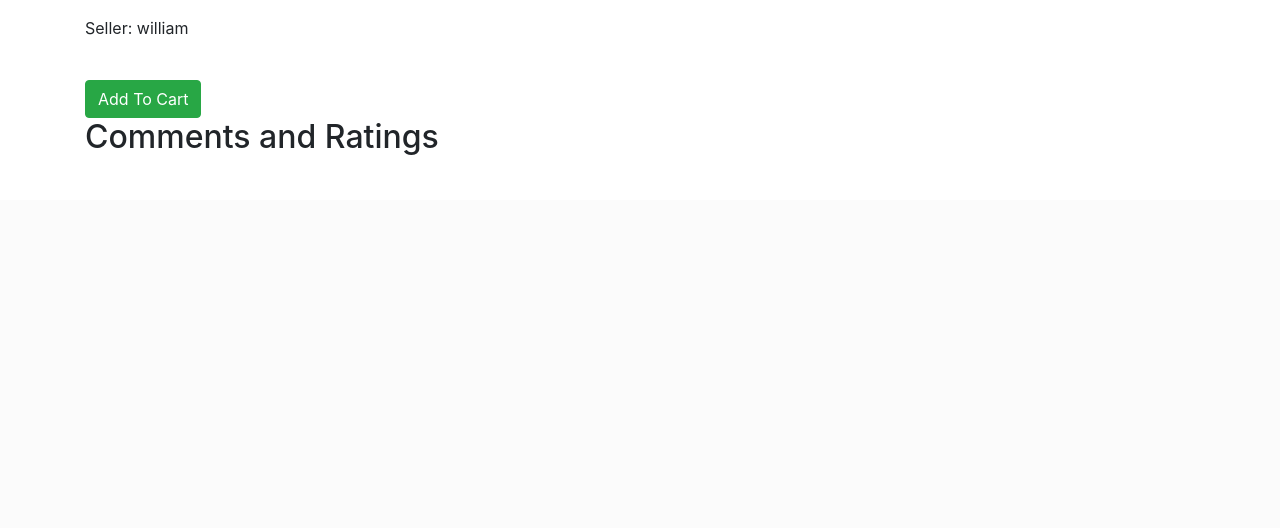
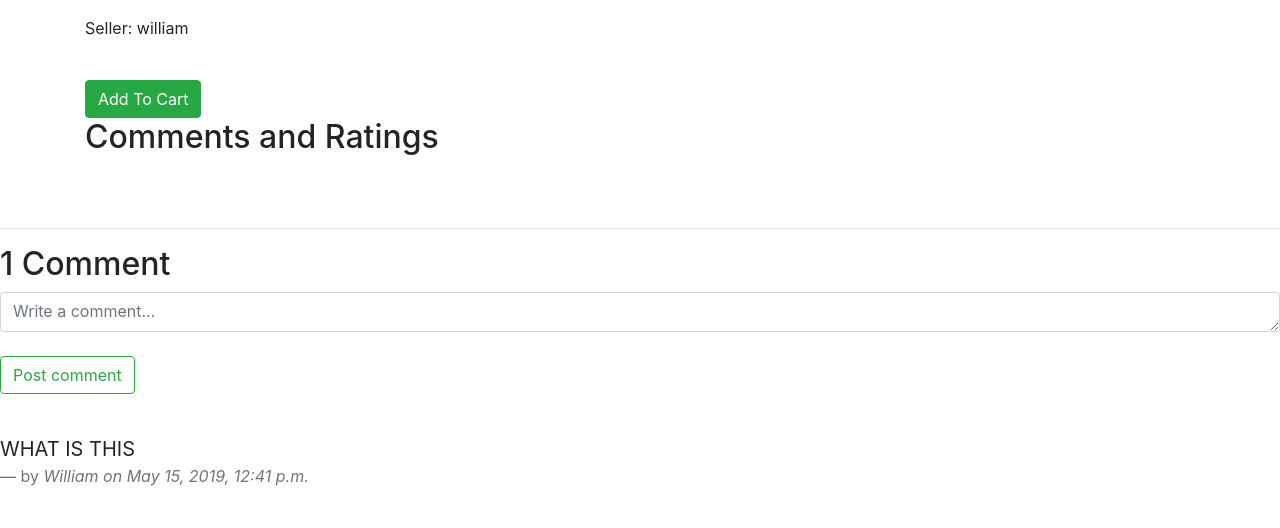
Before and after one commit to wchung42/osakitenka, a Django app: page /product/item/2/ in a window 1280 px wide. Shown: the part 600-1128 px from the top of the page. Before the commit the page ends 755 px from the top, so only its background shows below. Run offline with Django 3.2, Linux system fonts and the light colour scheme; a user stored in the database is signed in; data comes from the database, SQL or seed files in the repository; both versions use the stored data as it was after the commit; some libraries are stand-ins or nearby versions.

Commit message:
added comments - working

```diff
--- a/products/forms.py
+++ b/products/forms.py
@@ -1,6 +1,6 @@
 from django import forms
 from django.contrib.auth.models import User
-from products.models import Product, ProductsImage
+from products.models import Product, ProductsImage, Comment
 
 from home.models import Post
 
@@ -41,3 +41,15 @@ class fProductsImage(forms.ModelForm):
 				yea.save()
 
 			return yea
+
+class fComment(forms.ModelForm):
+    comment = forms.CharField(label ='', widget = forms.Textarea(attrs= {
+        'class': 'form-control',
+        'placeholder': 'Write a comment...',
+        'row':'',
+        'col':'',
+        'style': 'height : 2.5em;'
+        }))
+    class Meta:
+        model = Comment
+        fields = ('comment',)
--- a/products/models.py
+++ b/products/models.py
@@ -3,6 +3,9 @@ from django.contrib.auth.models import User
 from django.conf import settings
 from django.core.validators import MinValueValidator
 import decimal
+from datetime import datetime
+from django.urls import reverse
+
 
 CATEGORY_CHOICES = (
 	('GEN', 'General'),
@@ -23,6 +26,7 @@ class Product(models.Model):
 	num_purchased = models.IntegerField(default=0)
 	num_viewed = models.IntegerField(default=0)
 	category = models.CharField(choices = CATEGORY_CHOICES, max_length = 4, default = 'GEN')
+
 
 class ProductsImage(models.Model):
 	product = models.ForeignKey(Product, related_name='product', on_delete=models.CASCADE)
@@ -45,3 +49,19 @@ class Order(models.Model):
 
 	def __str__(self):
 		return self.title
+
+# comments
+class Comment(models.Model):
+    user = models.ForeignKey(User, on_delete=models.CASCADE)
+    comment = models.TextField(max_length=255)
+    parentProduct = models.ForeignKey(Product, on_delete=models.CASCADE)
+    timestamp = models.DateTimeField(default=datetime.now, blank=True)
+
+    def __str__(self):
+        return '{}-{}'.format(self.product.title, str(self.user.username))
+
+    def delete_comment(self):
+        self.delete()
+
+    def save_comment(self):
+        self.save()
--- a/products/templates/products/view_item.html
+++ b/products/templates/products/view_item.html
@@ -20,4 +20,30 @@
 	<br>
 	<h2>Comments and Ratings</h2>
 </div>
+
+<br><br>
+<hr>
+<h2>{{ comments.count }} Comment{{ comments|pluralize }}</h2>
+<form method="post">
+    {% csrf_token %}
+    {{ fComment }}
+    <br>
+    {% if user.is_authenticated %}
+        <input type="submit" value="Post comment" class="btn btn-outline-success">
+    {% else %}
+        <input type="submit" value="Post comment" class="btn btn-outline-success" disabled>
+    {% endif %}
+</form>
+
+<div class="main-comment-section">
+    <br>
+    {% for comment in comments %}
+    <blockquote class="blockquote">
+        <p class="mb-0">{{ comment.comment }}</p>
+
+        <footer class="blockquote-footer">by <cite title="Source Title">{{ comment.user|capfirst}} on {{ comment.timestamp }}</cite></footer>
+    </blockquote>
+    <br>
+    {% endfor %}
+</div>
 {% endblock %}
--- a/products/views.py
+++ b/products/views.py
@@ -1,8 +1,9 @@
 from django.shortcuts import render, redirect
 from django.contrib.auth.models import User
+from django.http import HttpResponse, HttpResponseRedirect
 from django.views.generic import TemplateView
-from .forms import fProducts, fProductsImage
-from products.models import Product, ProductsImage
+from .forms import fProducts, fProductsImage, fComment
+from products.models import Product, ProductsImage, Comment
 
 
 def submit_item(request):
@@ -31,16 +32,32 @@ def submit_item(request):
 		return render(request, 'products/submit_item.html', args)
 
 def view_item(request, pk=None):
+	this_item = Product.objects.get(pk = pk)
 	if pk:
 		item = Product.objects.get(pk=pk)
+		comments = Comment.objects.filter(parentProduct = item).order_by('-pk')
 		item.num_viewed += 1
 		item.save()
 		img = ProductsImage.objects.filter(product=item)
 	else:
 		return redirect('home')
+
+	if request.method == 'POST':
+		comment_form = fComment(request.POST or None)
+		if comment_form.is_valid():
+			comment = request.POST.get('comment')
+			comments = comments.create(parentProduct = item, user = request.user, comment = comment)
+			comments.save()
+			return HttpResponseRedirect(request.path_info)
+
+	else:
+		comment_form = fComment()
+
 	args = {
 		'item': item,
 		'img': img,
+		'comments': comments,
+		'fComment': fComment,
 		}
 	return render(request, 'products/view_item.html', args)
 
```
Also changed, not shown: home/templates/home/home.html (+8 -3 lines), db.sqlite3, products/migrations/0003_auto_20190515_1217.py (added).
